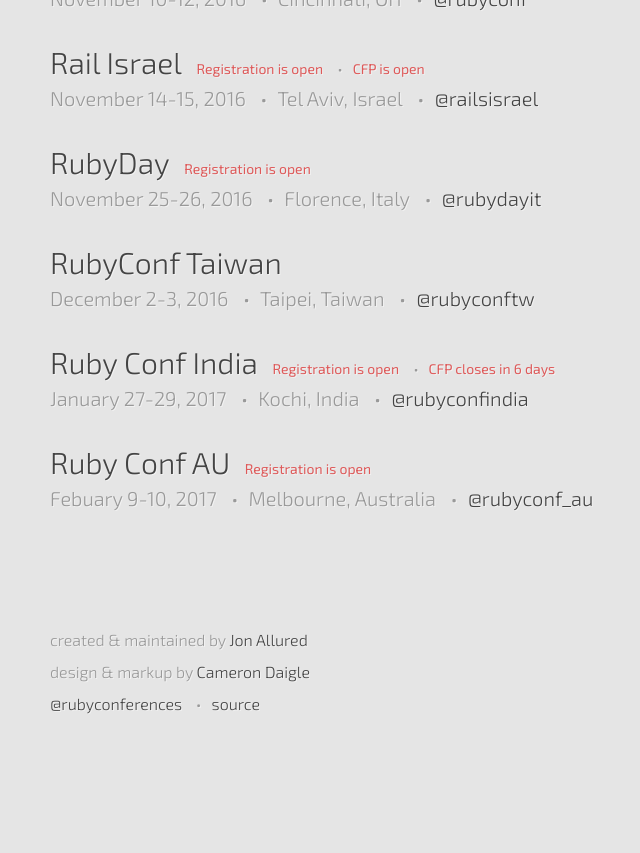
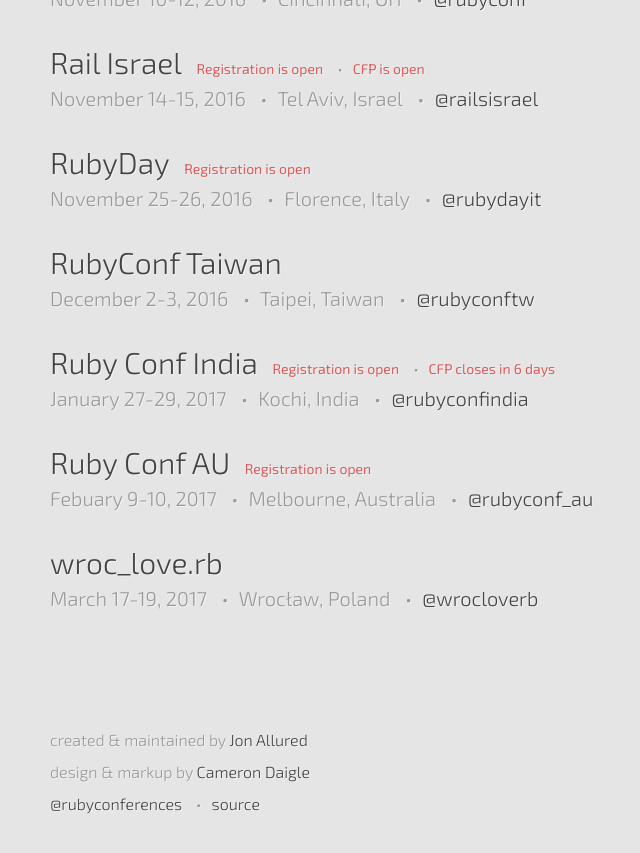
Before and after one commit to ruby-conferences/ruby-conferences.github.io, a Jekyll site: the page built from index.html, in a window 1280 px wide and 900 px high, scrolled down 1118 px. Shown: the top 853 px of the window, without its empty margins (190-830 px from the left). Built offline with Jekyll 4.4.1, drawn with Linux system fonts in a browser that asks for light colours; before the commit the page ends 1918 px from its top, so only the background shows below that.

Commit message:
Add Wroclaw Ruby Conference

```diff
--- a/_data/current.yml
+++ b/_data/current.yml
@@ -82,3 +82,12 @@
   reg_phrase: Registration is open
   cfp_phrase: CFP closes
   cfp_date: "September 30, 2016"
+
+- name: wroc_love.rb
+  location: Wrocław, Poland
+  dates: "March 17-19, 2017"
+  url: http://www.wrocloverb.com/
+  twitter: wrocloverb
+  reg_phrase:
+  cfp_phrase:
+  cfp_date:
```
